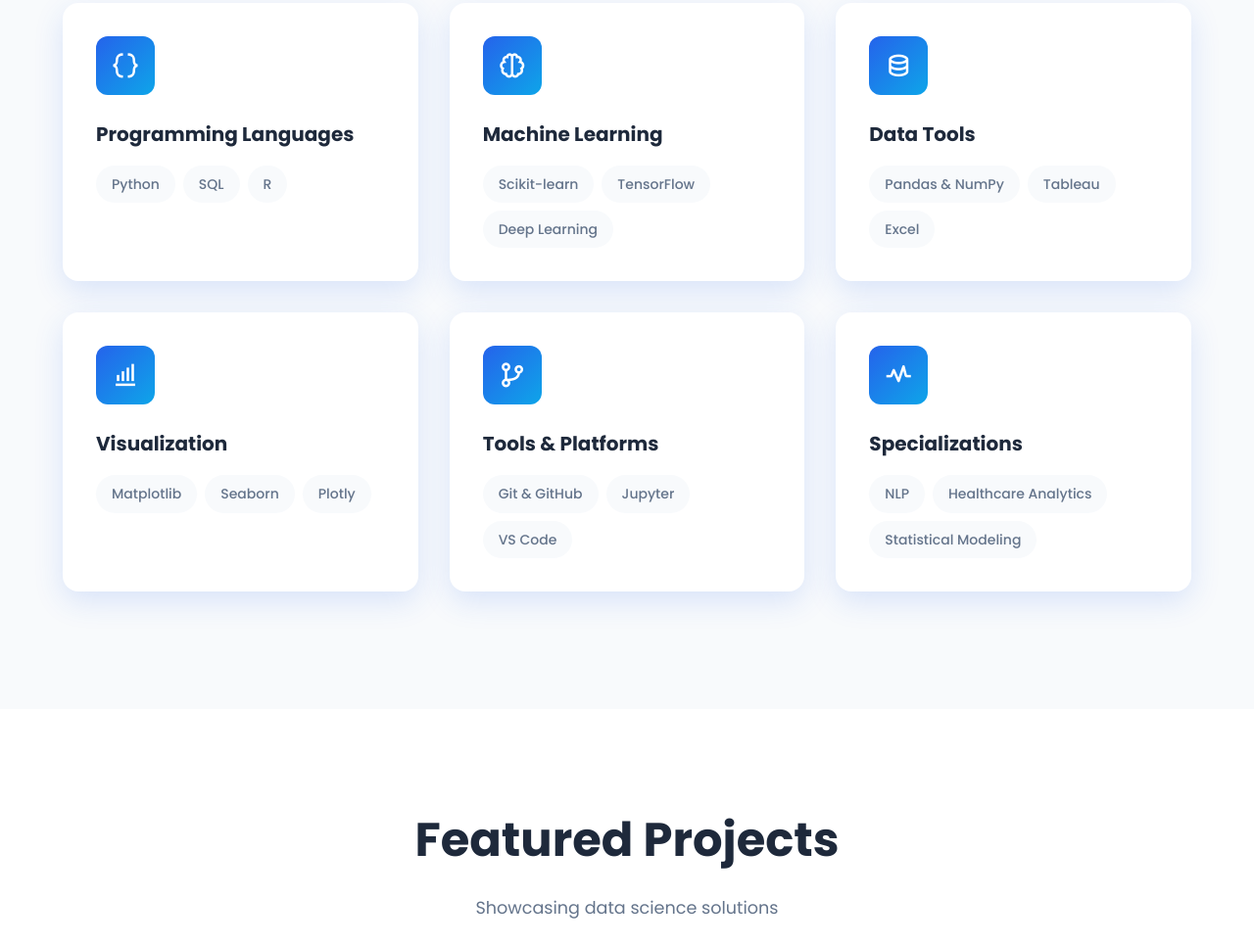
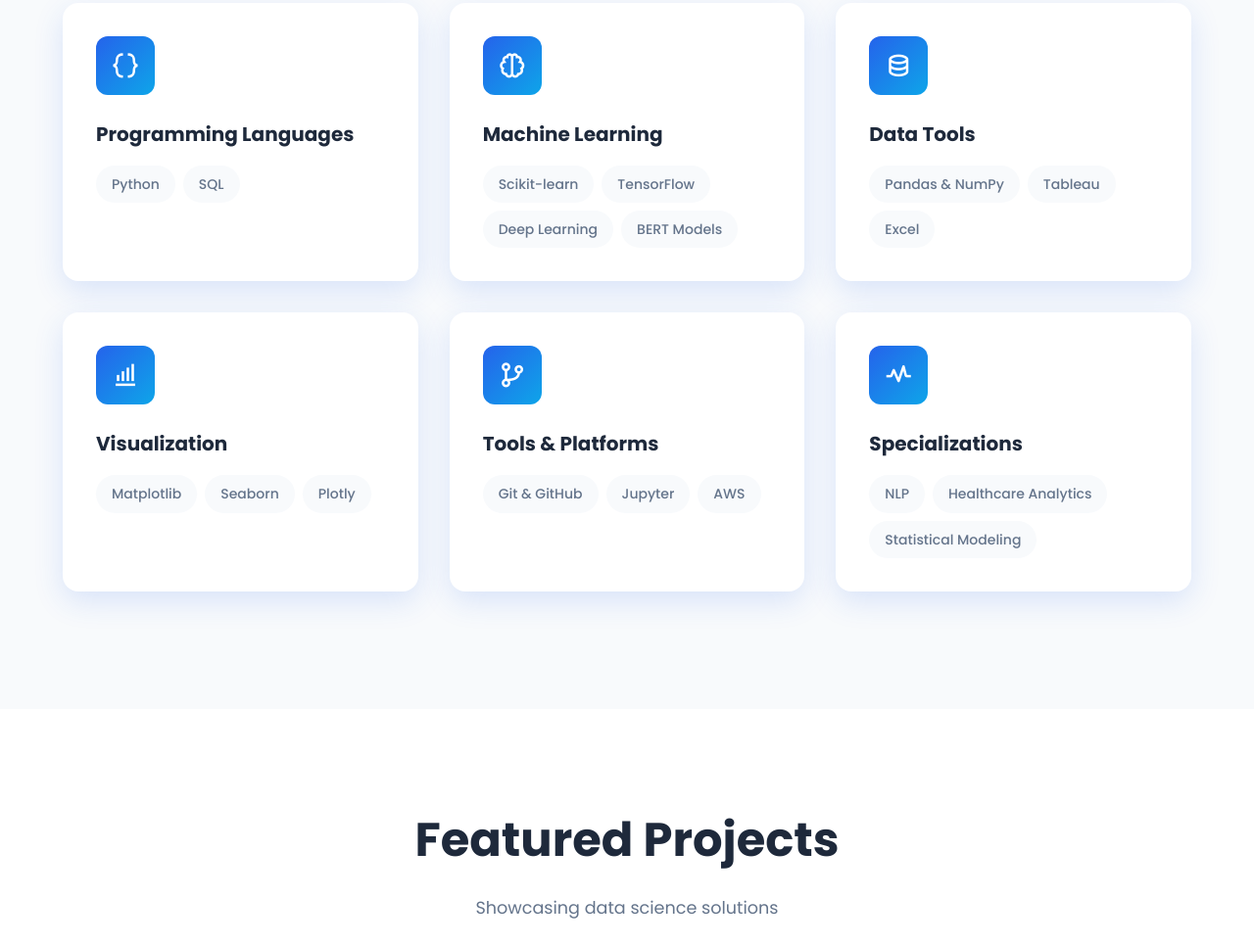
Before and after one commit to Aman-Tripathi27/Portfolio, a plain HTML site: page index.html in a window 1280 px wide. Shown: the part 3095-4061 px from the top of the page at 98% size. Drawn offline with nearby package versions, Linux system fonts and the light colour scheme; animation ran at ten frames a second.

Commit message:
Update skill tags in index.html

```diff
--- a/index.html
+++ b/index.html
@@ -270,7 +270,7 @@
                             <div class="skill-tags">
                                 <span class="skill-tag">Python</span>
                                 <span class="skill-tag">SQL</span>
-                                <span class="skill-tag">R</span>
+
                             </div>
                         </div>
 
@@ -284,6 +284,7 @@
                                 <span class="skill-tag">Scikit-learn</span>
                                 <span class="skill-tag">TensorFlow</span>
                                 <span class="skill-tag">Deep Learning</span>
+                                <span class="skill-tag">BERT Models</span>
                             </div>
                         </div>
 
@@ -322,7 +323,7 @@
                             <div class="skill-tags">
                                 <span class="skill-tag">Git & GitHub</span>
                                 <span class="skill-tag">Jupyter</span>
-                                <span class="skill-tag">VS Code</span>
+                                <span class="skill-tag">AWS</span>
                             </div>
                         </div>
 
```
